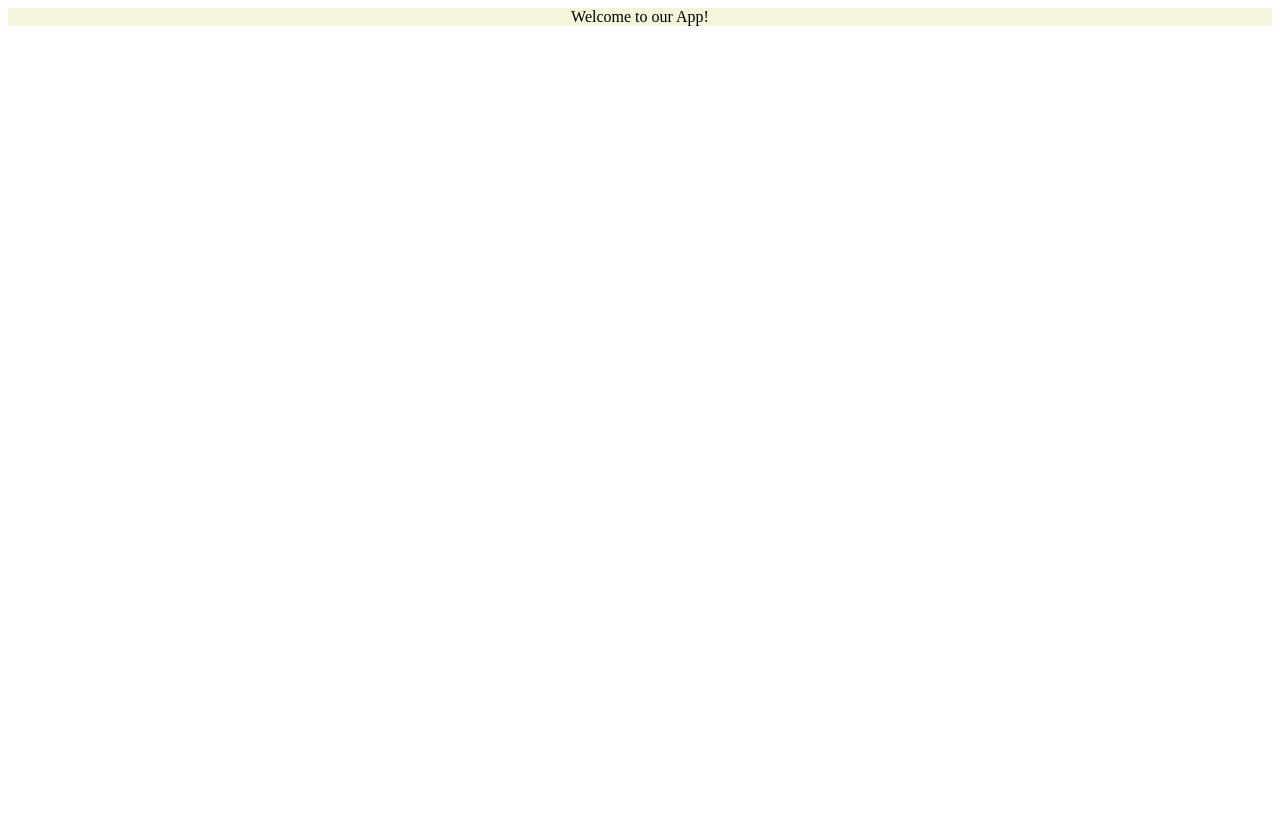
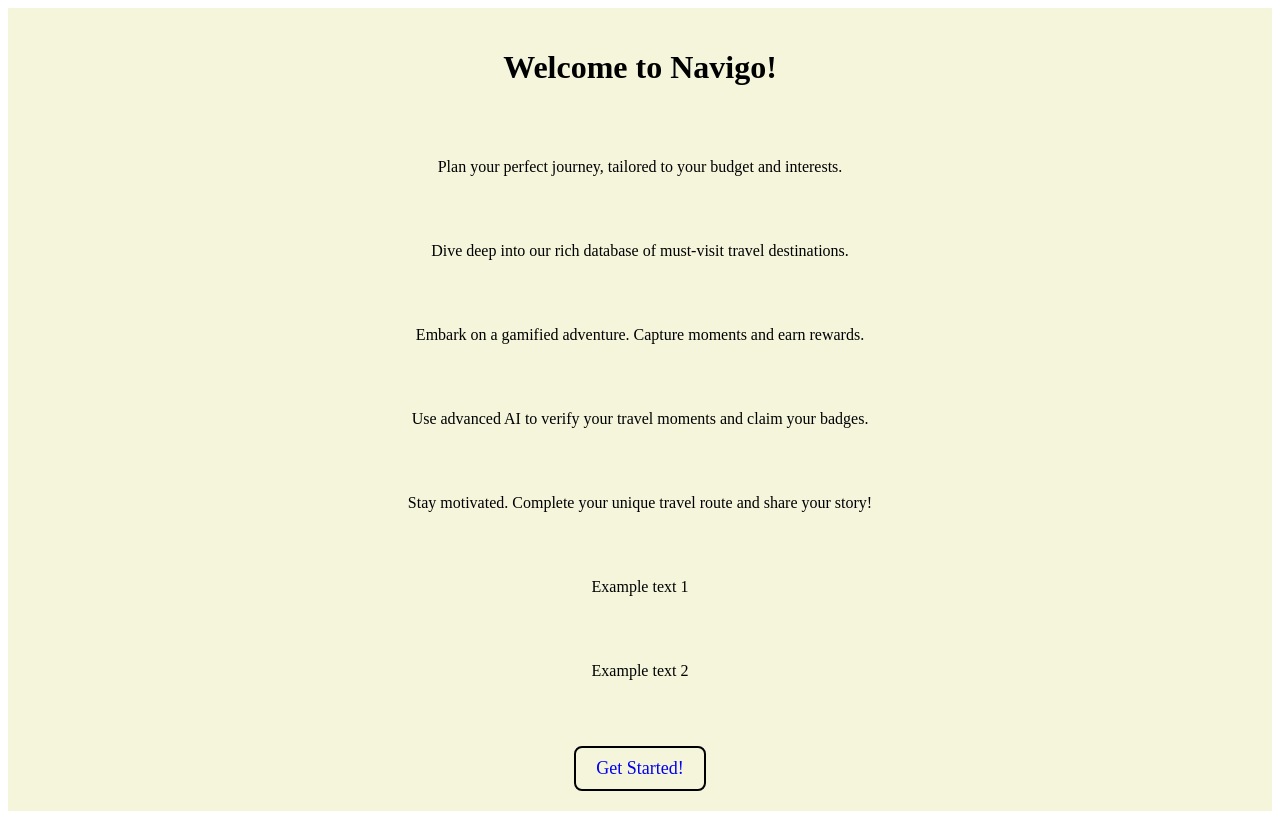
Before and after one commit to Omirekona/junction2023, a React app in the folder frontend/: page / in a window 1280 px wide. Built offline with nearby package versions, Linux system fonts and the light colour scheme.

Commit message:
home page example info

```diff
--- a/frontend/src/components/HomePage.js
+++ b/frontend/src/components/HomePage.js
@@ -1,7 +1,44 @@
 import React from "react";
+import { Link } from "react-router-dom";
 
 function HomePage() {
-    return <div>Welcome to our App!</div>;
-  }
+    return (
+        <div style={{ display: 'flex', flexDirection: 'column', alignItems: 'center', padding: '20px' }}>
+            <h1>Welcome to Navigo!</h1>
 
-  export default HomePage;
+            <p style={{ marginTop: '50px', textAlign: 'center' }}>
+                Plan your perfect journey, tailored to your budget and interests.
+            </p>
+
+            <p style={{ marginTop: '50px', textAlign: 'center' }}>
+                Dive deep into our rich database of must-visit travel destinations.
+            </p>
+
+            <p style={{ marginTop: '50px', textAlign: 'center' }}>
+                Embark on a gamified adventure. Capture moments and earn rewards.
+            </p>
+
+            <p style={{ marginTop: '50px', textAlign: 'center' }}>
+                Use advanced AI to verify your travel moments and claim your badges.
+            </p>
+
+            <p style={{ marginTop: '50px', textAlign: 'center' }}>
+                Stay motivated. Complete your unique travel route and share your story!
+            </p>
+
+            <p style={{ marginTop: '50px', textAlign: 'center' }}>
+            Example text 1
+            </p>
+
+            <p style={{ marginTop: '50px', textAlign: 'center' }}>
+               Example text 2
+            </p>
+
+            <Link to="/login" style={{ marginTop: '50px', fontSize: '18px', textDecoration: 'none', border: '2px solid black', padding: '10px 20px', borderRadius: '8px' }}>
+                Get Started!
+            </Link>
+        </div>
+    );
+}
+
+export default HomePage;
```
